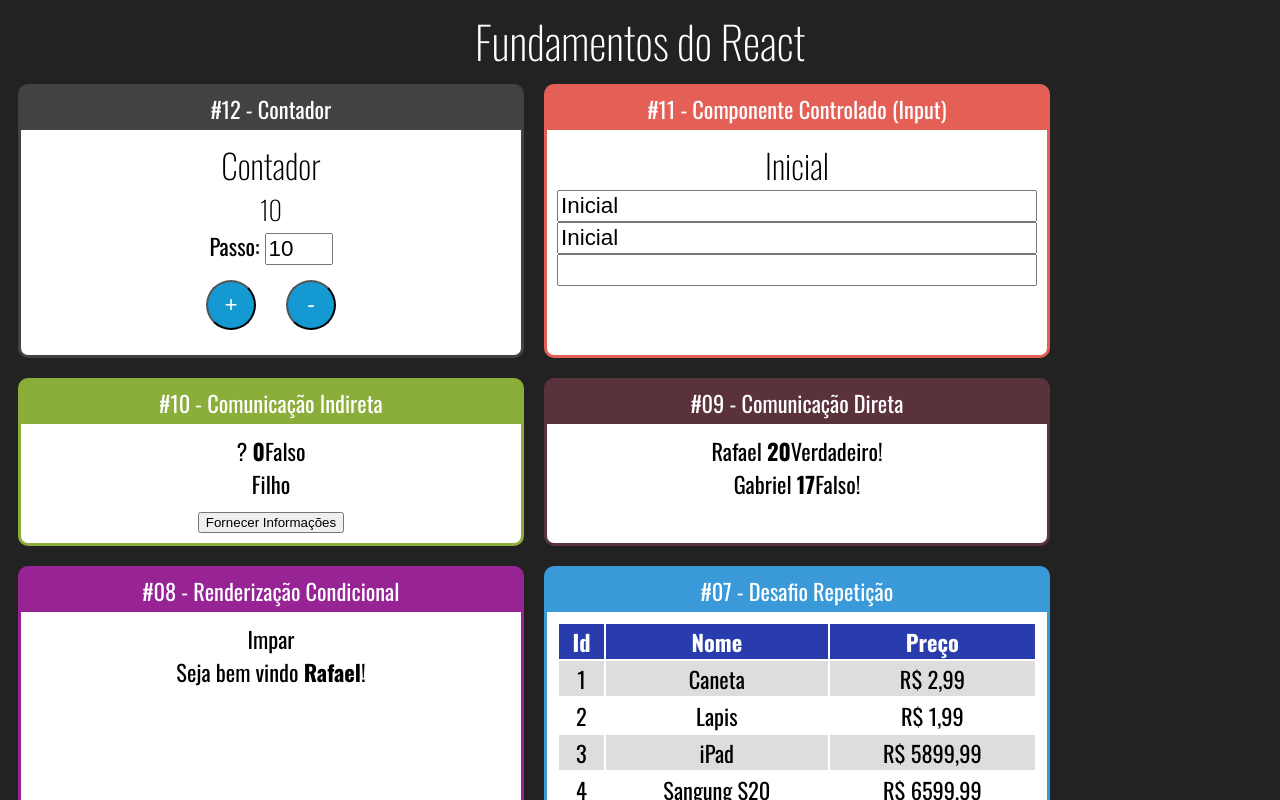
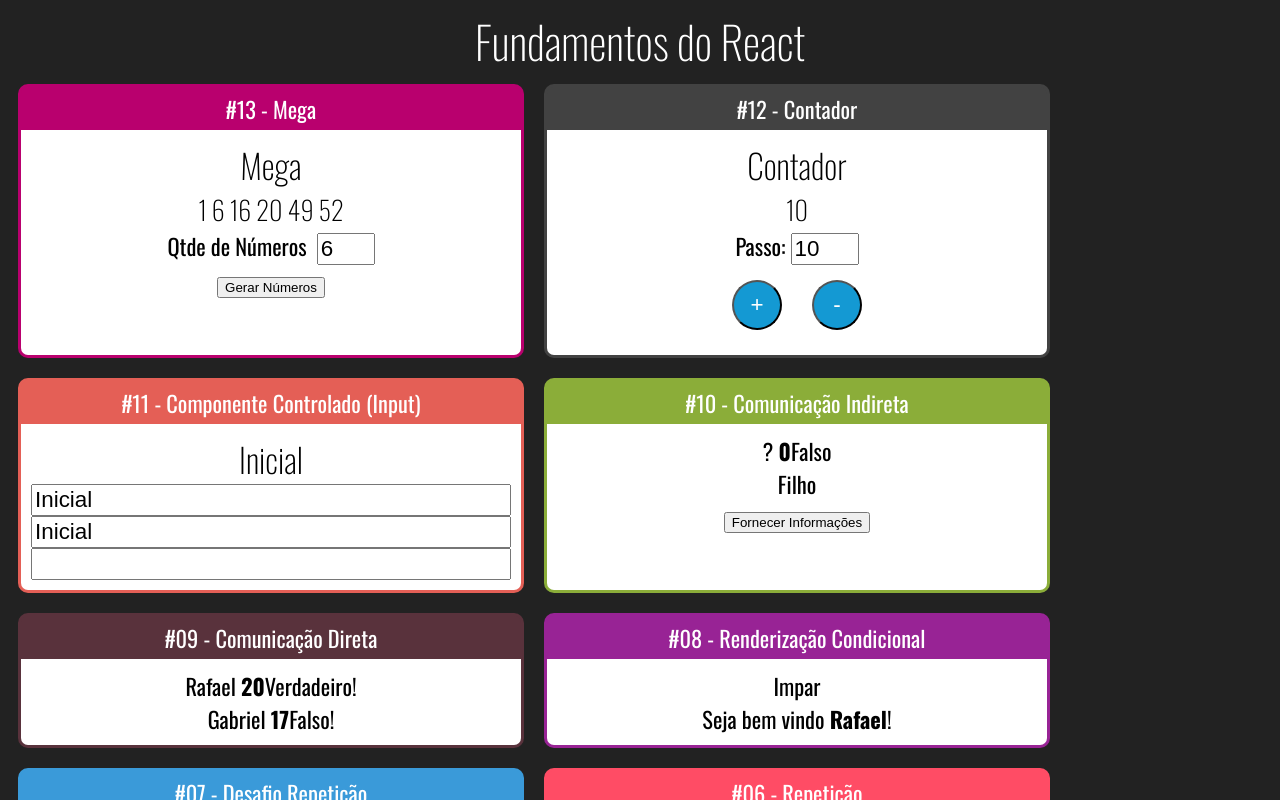
Before and after one commit to silvarafaell/Curso_React_Redux, a React (Create React App) app in the folder fundamentos-react/: page / in a window 1280 px wide. Shown: the top 800 px of the page. Built offline with nearby package versions, Linux system fonts and the light colour scheme.

Commit message:
Desafio MegaSena - Resposta #02

```diff
--- a/fundamentos-react/src/App.jsx
+++ b/fundamentos-react/src/App.jsx
@@ -3,6 +3,7 @@
 
 import Card from './components/layout/Card';
 
+import Mega from './components/mega/Mega';
 import Contador from './components/contador/Contador';
 import Input from './components/formulario/Input';
 import IndiretaPai from './components/comunicacao/IndiretaPai';
@@ -25,15 +26,19 @@
             <h1>Fundamentos do React</h1>
 
             <div className="Cards">
-            <Card titulo="#12 - Contador" color="#424242">
+                <Card titulo="#13 - Mega" color="#B9006E">
+                    <Mega></Mega>
+                </Card>
+
+                <Card titulo="#12 - Contador" color="#424242">
                     <Contador numeroInicial={10}></Contador>
                 </Card>
 
-            <Card titulo="#11 - Componente Controlado (Input)" color="#E45F56">
+                <Card titulo="#11 - Componente Controlado (Input)" color="#E45F56">
                     <Input></Input>
                 </Card>
 
-            <Card titulo="#10 - Comunicação Indireta" color="#8BAD39">
+                <Card titulo="#10 - Comunicação Indireta" color="#8BAD39">
                     <IndiretaPai></IndiretaPai>
                 </Card>
 
--- /dev/null
+++ b/fundamentos-react/src/components/mega/Mega.css
@@ -0,0 +1,8 @@
+.Mega label {
+    margin-right: 10px;
+}
+
+.Mega input {
+    font-size: 1.4rem;
+    width: 50px;
+}
--- /dev/null
+++ b/fundamentos-react/src/components/mega/Mega.jsx
@@ -0,0 +1,52 @@
+import './Mega.css';
+import React, { useState } from 'react';
+
+export default props => {
+
+    function gerarNumeroNaoContido(min, max, array) {
+        const aleatorio = parseInt(Math.random() * (max + 1 - min)) + min;
+        return array.includes(aleatorio)
+            ? gerarNumeroNaoContido(min, max, array)
+            : aleatorio;
+    }
+
+    function gerarNumeros(qtde) {
+        const numeros = Array(qtde)
+            .fill(0)
+            .reduce((nums) => {
+                const novoNumero = gerarNumeroNaoContido(1, 60, nums);
+                return [...nums, novoNumero];
+            }, [])
+            .sort((n1, n2) => n1 - n2);
+
+        return numeros;
+    }
+
+    const [qtde, setQtde] = useState(props.qtde || 6);
+    const numerosIniciais = gerarNumeros(qtde);
+    const [numeros, setNumeros] = useState(numerosIniciais);
+
+
+    return (
+        <div className="Mega">
+            <h2>Mega</h2>
+            <h3>{numeros.join(" ")}</h3>
+            <div>
+                <label>Qtde de Números</label>
+                <input
+                    min="6"
+                    max="15"
+                    type="number"
+                    value={qtde}
+                    onChange={(e) => {
+                        setQtde(+e.target.value)
+                        setNumeros(gerarNumeros(+e.target.value))
+                    }}
+                />
+            </div>
+            <button onClick={(_) => setNumeros(gerarNumeros(qtde))}>
+                Gerar Números
+            </button>
+        </div>
+    );
+};
```
